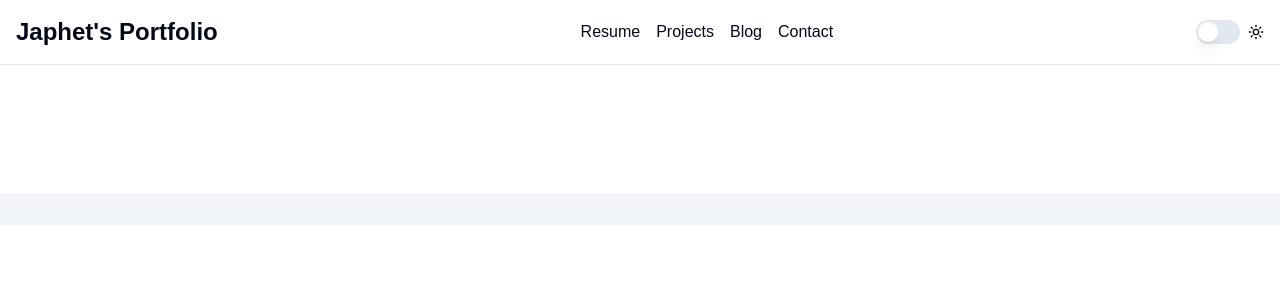
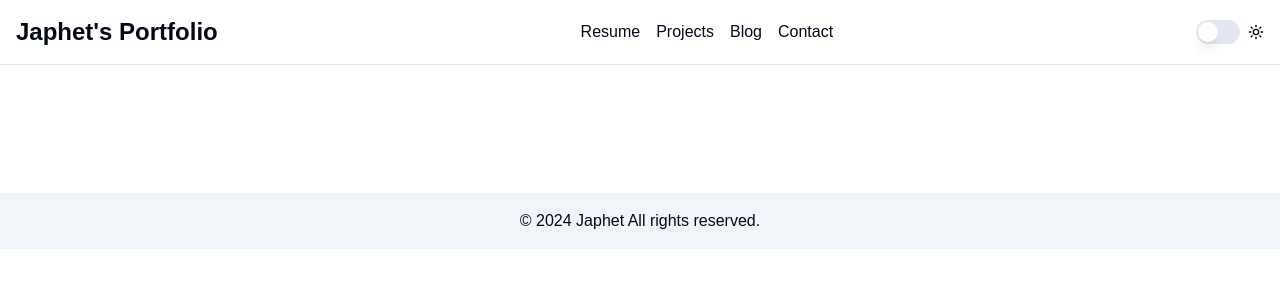
Before and after one commit to Japhet-github/developer-portfolio, a Next.js app: page / in a window 1280 px wide. Shown: the top 300 px of the page. Built offline with nearby package versions, Linux system fonts and the light colour scheme.

Commit message:
Refactor page component to add copyright information in footer

```diff
--- a/src/app/page.tsx
+++ b/src/app/page.tsx
@@ -113,7 +113,9 @@
 
       {/* Footer */}
       <footer className="bg-muted py-4 mt-16">
-
+        <div className="container mx-auto px-4 text-center">
+          <p>&copy; 2024 Japhet All rights reserved.</p>
+        </div>
       </footer>
     </div>
   );
```
